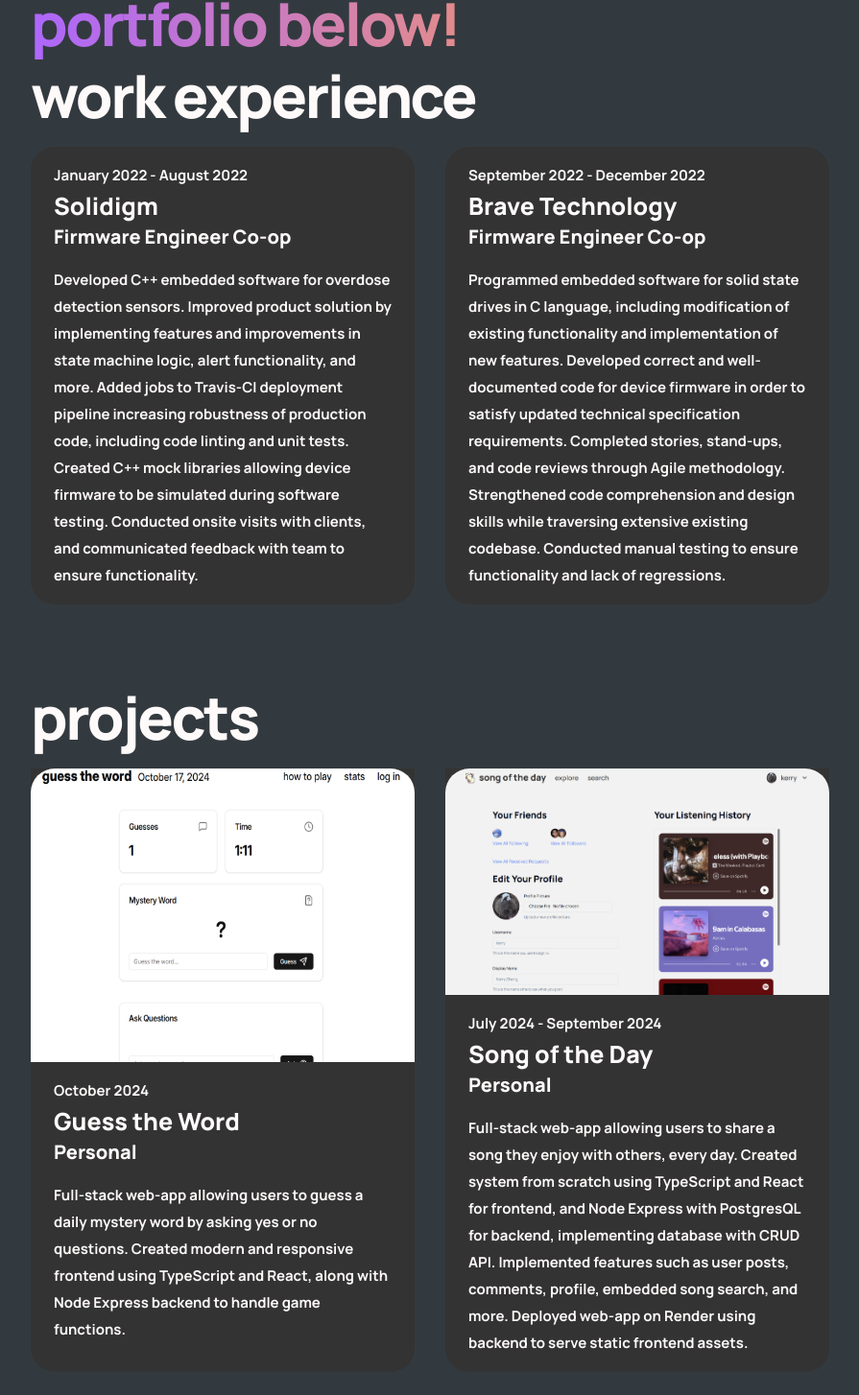
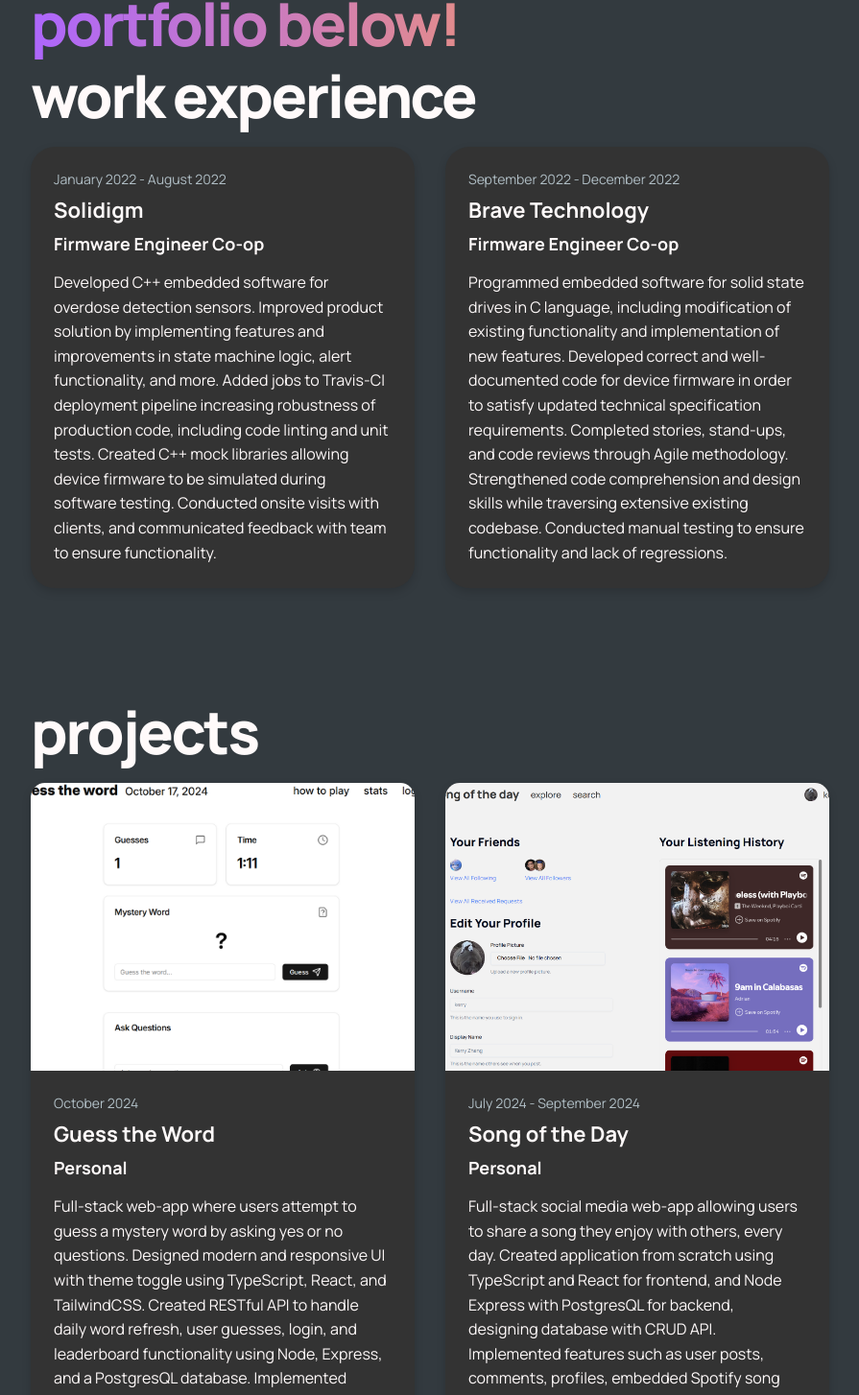
Before and after one commit to kerryz12/kerryz12.github.io, a React (Vite) app: page /portfolio in a window 1280 px wide. Shown: the part 249-1703 px from the top of the page at 96% size, without its empty margins (192-1087 px from the left). Built offline with nearby package versions, Linux system fonts and the light colour scheme.

Commit message:
improved appearance of portfolio page

```diff
--- a/src/components/article/Article.tsx
+++ b/src/components/article/Article.tsx
@@ -18,17 +18,15 @@
   return (
     <div className="portfolio-container_article">
       <div className="portfolio-container_article-image">
-        <a href={url}>
+        <a href={url} target="_blank" rel="noopener noreferrer">
           <img src={imgUrl} alt="link to the project!" />
         </a>
       </div>
       <div className="portfolio-container_article-content">
-        <div>
-          <p>{date}</p>
-          <h2>{company}</h2>
-          <h3>{title}</h3>
-          <p>{body}</p>
-        </div>
+        <p className="date">{date}</p>
+        <h2 className="company">{company}</h2>
+        <h3 className="title">{title}</h3>
+        <p className="body">{body}</p>
       </div>
     </div>
   );
--- a/src/components/article/article.css
+++ b/src/components/article/article.css
@@ -1,66 +1,88 @@
 .portfolio-container_article {
   width: 100%;
-  height: 100%;
-
+  background: var(--color-box);
+  border-radius: 15px;
+  overflow: hidden;
+  box-shadow: 0 4px 10px rgba(0, 0, 0, 0.15);
+  transition: transform 0.3s ease, box-shadow 0.3s ease;
+  margin-bottom: 2rem;
   display: flex;
   flex-direction: column;
-  background: var(--color-box);
-  border-radius: 25px;
+}
+
+.portfolio-container_article:hover {
+  transform: translateY(-10px);
+  box-shadow: 0 6px 15px rgba(0, 0, 0, 0.2);
 }
 
 .portfolio-container_article-image {
   width: 100%;
-  height: 100%;
-  background: var(--color-box);
+  height: 300px;
+  overflow: hidden;
 }
 
 .portfolio-container_article-image img {
   width: 100%;
   height: 100%;
-  cursor: pointer;
+  object-fit: cover;
+  transition: transform 0.3s ease;
+}
 
-  border-top-left-radius: 25px;
-  border-top-right-radius: 25px;
+.portfolio-container_article-image img:hover {
+  transform: scale(1.05);
 }
 
 .portfolio-container_article-content {
+  padding: 1.5rem;
   display: flex;
   flex-direction: column;
   justify-content: space-between;
-
-  padding: 1rem 1.5rem;
-  height: 100%;
 }
 
-.portfolio-container_article-content p {
+.portfolio-container_article-content .date {
   font-family: var(--font-family);
-  font-weight: bold;
-  font-size: 15px;
-  line-height: 28px;
+  font-size: 14px;
+  color: #b0bec5;
+  margin-bottom: 0.5rem;
+}
+
+.portfolio-container_article-content .company {
+  font-family: var(--font-family);
+  font-weight: 700;
+  font-size: 22px;
+  color: var(--color-text);
+  margin-bottom: 0.5rem;
+}
+
+.portfolio-container_article-content .title {
+  font-family: var(--font-family);
+  font-weight: 700;
+  font-size: 18px;
+  color: var(--color-text);
+  margin-bottom: 1rem;
+}
+
+.portfolio-container_article-content .body {
+  font-family: var(--font-family);
+  font-size: 16px;
+  line-height: 1.6;
   color: var(--color-text);
 }
 
-.portfolio-container_article-content h2 {
-  font-family: var(--font-family);
-  font-weight: 800;
-  font-size: 25px;
-  line-height: 35px;
-  color: var(--color-text);
-}
+@media screen and (max-width: 768px) {
+  .portfolio-container_article-image {
+    height: 150px;
+  }
 
-.portfolio-container_article-content h3 {
-  font-family: var(--font-family);
-  font-weight: 800;
-  font-size: 20px;
-  line-height: 30px;
-  color: var(--color-text);
+  .portfolio-container_article-content .title {
+    font-size: 20px;
+  }
 
-  margin-bottom: 1rem;
-}
+  .portfolio-container_article-content .company {
+    font-size: 18px;
+  }
 
-@media screen and (max-width: 550px) {
-  .portfolio-container_article-content h3 {
-    font-size: 18px;
-    line-height: 25px;
+  .portfolio-container_article-content .body {
+    font-size: 15px;
   }
 }
--- a/src/components/portfolio/Portfolio.tsx
+++ b/src/components/portfolio/Portfolio.tsx
@@ -52,8 +52,13 @@
             date="October 2024"
             company="Guess the Word"
             title="Personal"
-            body="Full-stack web-app allowing users to guess a daily mystery word by asking yes or no questions.
-            Created modern and responsive frontend using TypeScript and React, along with Node Express backend to handle game functions."
+            body="Full-stack web-app where users attempt to guess a
+                  mystery word by asking yes or no questions.
+                  Designed modern and responsive UI with theme toggle using TypeScript, React, and TailwindCSS.
+                  Created RESTful API to handle daily word refresh, user
+                  guesses, login, and leaderboard functionality using
+                  Node, Express, and a PostgresQL database.
+                  Implemented generative AI responses using Groq API."
           />
           <Article
             url="https://songoftheday.onrender.com/"
@@ -61,10 +66,15 @@
             date="July 2024 - September 2024"
             company="Song of the Day"
             title="Personal"
-            body="Full-stack web-app allowing users to share a song they enjoy with others, every day.
-            Created system from scratch using TypeScript and React for frontend, and Node Express with PostgresQL for backend, implementing database with CRUD API.
-            Implemented features such as user posts, comments, profile, embedded song search, and more.
-            Deployed web-app on Render using backend to serve static frontend assets."
+            body="Full-stack social media web-app allowing users to
+                  share a song they enjoy with others, every day.
+                  Created application from scratch using TypeScript and
+                  React for frontend, and Node Express with PostgresQL
+                  for backend, designing database with CRUD API.
+                  Implemented features such as user posts, comments,
+                  profiles, embedded Spotify song search, and more.
+                  Deployed database on Supabase and web-app on
+                  Render, with backend serving static frontend assets."
           />
           <Article
             url="https://github.com/kerryz12/capstone2023_JY92"
--- a/src/components/work/Work.tsx
+++ b/src/components/work/Work.tsx
@@ -12,16 +12,14 @@
   body: any;
 }) => {
   return (
-    <div className="portfolio-container_article">
-      <div className="portfolio-container_article-content">
-        <div>
-          <p>{date}</p>
-          <h2>{company}</h2>
-          <h3>{title}</h3>
-          <p>{body}</p>
-        </div>
+    <article className="work-container_article">
+      <div className="work-container_article-content">
+        <p className="date">{date}</p>
+        <h3 className="company">{company}</h3>
+        <h2 className="title">{title}</h2>
+        <p className="body">{body}</p>
       </div>
-    </div>
+    </article>
   );
 };
 
--- a/src/components/work/work.css
+++ b/src/components/work/work.css
@@ -1,62 +1,66 @@
-.portfolio-container_article {
+.work-container_article {
   width: 100%;
-  height: 100%;
-
-  display: flex;
-  flex-direction: column;
+  height: auto;
   background: var(--color-box);
+  border-radius: 25px;
+  box-shadow: 0 4px 10px rgba(0, 0, 0, 0.15);
+  transition: transform 0.3s ease, box-shadow 0.3s ease;
+  overflow: hidden;
+  margin-bottom: 2rem;
 }
 
-.portfolio-container_article-image {
-  width: 100%;
-  height: 100%;
-  background: var(--color-box);
+.work-container_article:hover {
+  transform: translateY(-10px);
+  box-shadow: 0 6px 15px rgba(0, 0, 0, 0.2);
 }
 
-.portfolio-container_article-image img {
-  width: 100%;
-  height: 100%;
-  cursor: pointer;
-}
-
-.portfolio-container_article-content {
+.work-container_article-content {
+  padding: 1.5rem;
   display: flex;
   flex-direction: column;
   justify-content: space-between;
-
-  padding: 1rem 1.5rem;
-  height: 100%;
 }
 
-.portfolio-container_article-content p {
+.work-container_article-content .date {
   font-family: var(--font-family);
-  font-weight: bold;
-  font-size: 15px;
-  line-height: 28px;
+  font-size: 14px;
+  color: #b0bec5;
+  margin-bottom: 0.5rem;
+}
+
+.work-container_article-content .company {
+  font-family: var(--font-family);
+  font-weight: 700;
+  font-size: 22px;
+  color: var(--color-text);
+  margin-bottom: 0.5rem;
+}
+
+.work-container_article-content .title {
+  font-family: var(--font-family);
+  font-weight: 700;
+  font-size: 18px;
+  color: var(--color-text);
+  margin-bottom: 1rem;
+}
+
+.work-container_article-content .body {
+  font-family: var(--font-family);
+  font-size: 16px;
+  line-height: 1.6;
   color: var(--color-text);
 }
 
-.portfolio-container_article-content h2 {
-  font-family: var(--font-family);
-  font-weight: 800;
-  font-size: 25px;
-  line-height: 35px;
-  color: var(--color-text);
-}
+@media screen and (max-width: 768px) {
+  .work-container_article-content .title {
+    font-size: 20px;
+  }
 
-.portfolio-container_article-content h3 {
-  font-family: var(--font-family);
-  font-weight: 800;
-  font-size: 20px;
-  line-height: 30px;
-  color: var(--color-text);
+  .work-container_article-content .company {
+    font-size: 16px;
+  }
 
-  margin-bottom: 1rem;
-}
-
-@media screen and (max-width: 550px) {
-  .portfolio-container_article-content h3 {
-    font-size: 18px;
-    line-height: 25px;
+  .work-container_article-content .body {
+    font-size: 15px;
   }
 }
```
